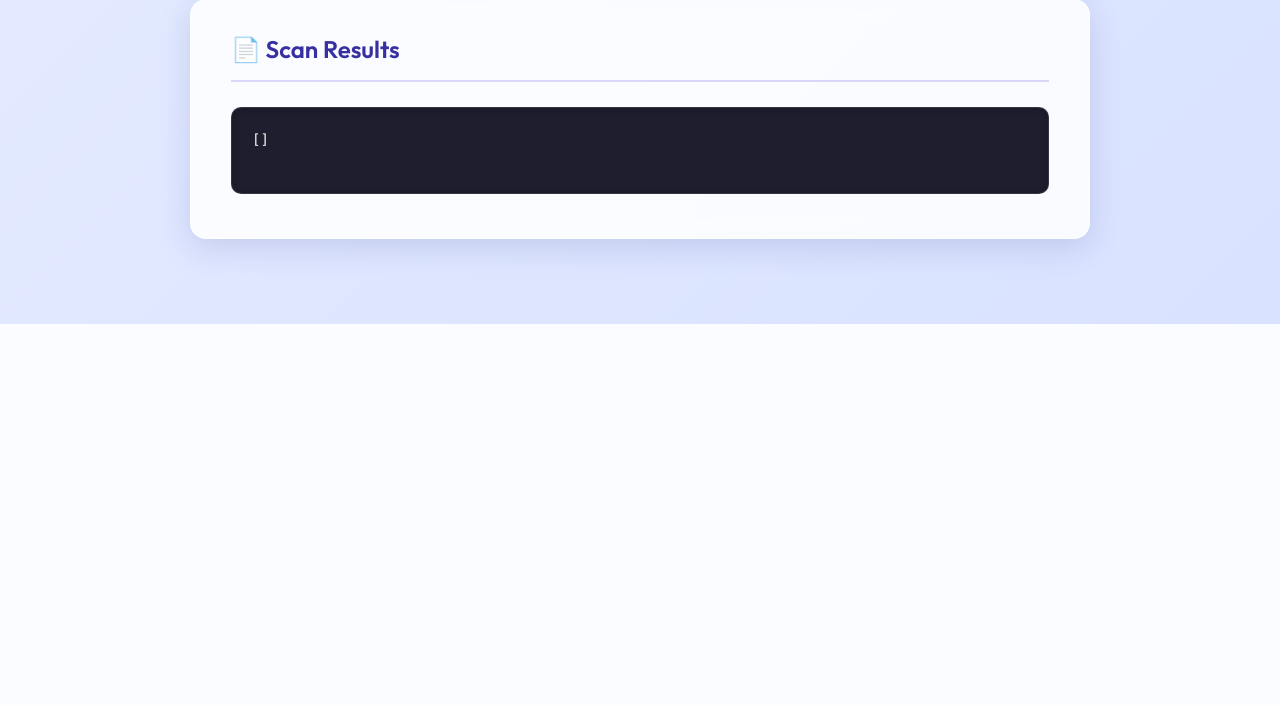
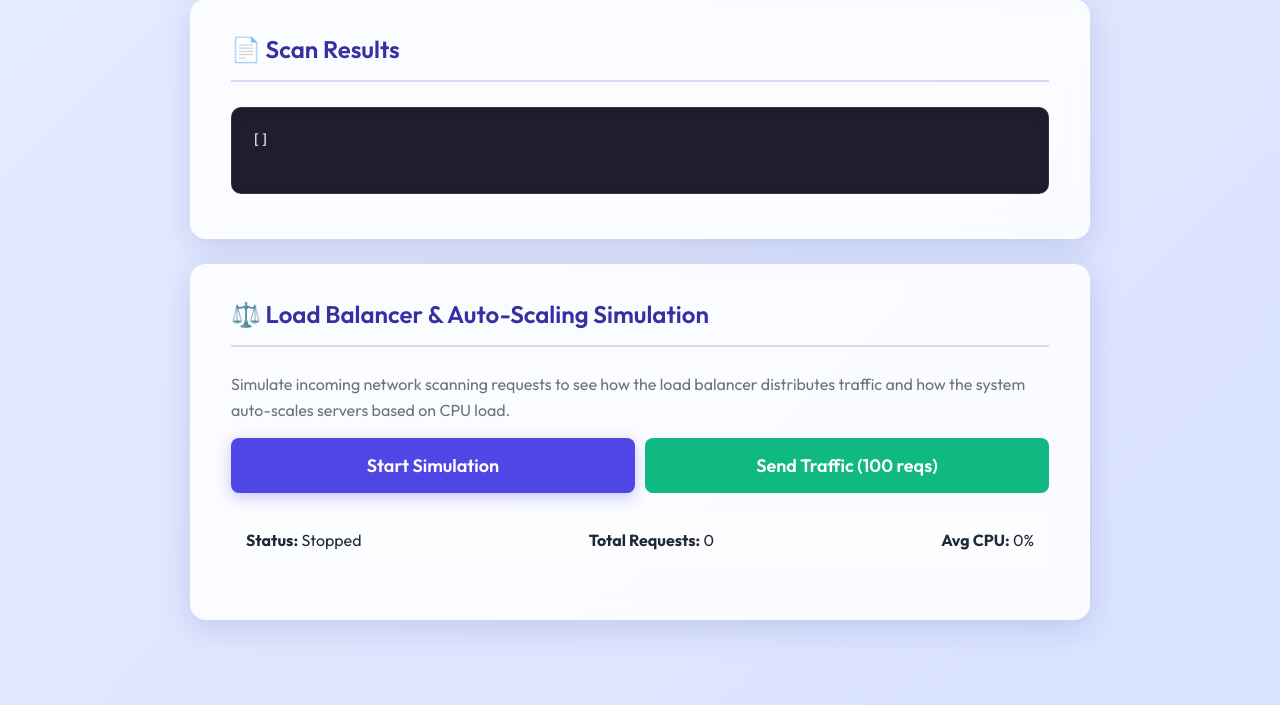
Before and after one commit to UzairToor/Cloud-Based-Network-Scanner, a FastAPI app: page / in a window 1280 px wide. Shown: the part 2109-2814 px from the top of the page. Before the commit the page ends 2433 px from the top, so only its background shows below. Run offline with FastAPI, Linux system fonts and the light colour scheme.

Commit message:
Load Balancer and Scalling

```diff
--- a/main.py
+++ b/main.py
@@ -24,6 +24,8 @@ from database import engine
 from models import Base
 from models import Scan, Host, OpenPort
 from tasks import run_scan
+import asyncio
+from simulation import cluster_manager, simulation_loop
 
 # -------------------- App --------------------
 
@@ -35,6 +37,11 @@ app = FastAPI(
 
 # -------------------- Create DB Tables --------------------
 Base.metadata.create_all(bind=engine)
+
+# -------------------- Startup Event --------------------
+@app.on_event("startup")
+async def startup_event():
+    asyncio.create_task(simulation_loop())
 
 # -------------------- Static & Templates --------------------
 
@@ -167,3 +174,29 @@ def get_scan_results(
         "created_at": scan.created_at,
         "results": results
     }
+
+# -------------------- SIMULATION ENDPOINTS --------------------
+
+@app.get("/api/simulation/status")
+def sim_status():
+    return cluster_manager.get_status()
+
+@app.post("/api/simulation/start")
+def sim_start():
+    cluster_manager.is_running = True
+    return {"status": "started"}
+
+@app.post("/api/simulation/stop")
+def sim_stop():
+    cluster_manager.is_running = False
+    return {"status": "stopped"}
+
+class TrafficRequest(BaseModel):
+    connections: int = Field(..., gt=0)
+
+@app.post("/api/simulation/traffic")
+def sim_traffic(req: TrafficRequest):
+    if not cluster_manager.is_running:
+        raise HTTPException(status_code=400, detail="Simulation is not running")
+    cluster_manager.route_traffic(req.connections)
+    return {"status": "traffic sent", "connections": req.connections}
--- a/static/app.js
+++ b/static/app.js
@@ -207,3 +207,97 @@ async function fetchResults() {
         displayMessage(err.message, "error");
     }
 }
+
+/* ---------- SIMULATION LOGIC ---------- */
+let simPollInterval = null;
+let isSimRunning = false;
+
+async function toggleSimulation() {
+    const btn = document.getElementById("simStartBtn");
+    const trafficBtn = document.getElementById("simTrafficBtn");
+
+    try {
+        if (!isSimRunning) {
+            await fetch("/api/simulation/start", { method: "POST" });
+            isSimRunning = true;
+            btn.innerText = "Stop Simulation";
+            btn.style.background = "#ef4444"; // Red
+            trafficBtn.disabled = false;
+
+            // Start polling
+            if (!simPollInterval) {
+                simPollInterval = setInterval(fetchSimStatus, 2000);
+            }
+        } else {
+            await fetch("/api/simulation/stop", { method: "POST" });
+            isSimRunning = false;
+            btn.innerText = "Start Simulation";
+            btn.style.background = "var(--primary-color)";
+            trafficBtn.disabled = true;
+
+            if (simPollInterval) {
+                clearInterval(simPollInterval);
+                simPollInterval = null;
+            }
+            document.getElementById("simStatusText").innerText = "Stopped";
+        }
+    } catch (e) {
+        console.error("Simulation toggle error", e);
+    }
+}
+
+async function sendTraffic() {
+    try {
+        await fetch("/api/simulation/traffic", {
+            method: "POST",
+            headers: { "Content-Type": "application/json" },
+            body: JSON.stringify({ connections: 100 })
+        });
+    } catch (e) {
+        console.error("Simulation traffic error", e);
+    }
+}
+
+async function fetchSimStatus() {
+    try {
+        const response = await fetch("/api/simulation/status");
+        if (!response.ok) return;
+        const data = await response.json();
+
+        // Update Stats
+        document.getElementById("simStatusText").innerText = data.is_running ? "Running 🟢" : "Stopped 🔴";
+        document.getElementById("simTotalReqs").innerText = data.total_requests;
+        document.getElementById("simAvgCpu").innerText = data.average_cpu + "%";
+
+        // Render Servers
+        const grid = document.getElementById("simServersGrid");
+        grid.innerHTML = ""; // Clear existing
+
+        data.servers.forEach(server => {
+            const cpuColor = server.cpu > 80 ? "#ef4444" : (server.cpu > 50 ? "#f59e0b" : "var(--primary-color)");
+            const memColor = server.memory > 80 ? "#ef4444" : "var(--secondary-color)";
+
+            const card = document.createElement("div");
+            card.className = "server-card";
+            card.innerHTML = `
+                <h4>${server.id}</h4>
+                <div class="server-stat"><span>Conns:</span> <strong>${server.connections}</strong></div>
+                <div class="server-stat"><span>CPU:</span> <span>${server.cpu}%</span></div>
+                <div class="progress-bg">
+                    <div class="progress-bar" style="width: ${server.cpu}%; background: ${cpuColor}"></div>
+                </div>
+                <div class="server-stat"><span>RAM:</span> <span>${server.memory}%</span></div>
+                <div class="progress-bg">
+                    <div class="progress-bar" style="width: ${server.memory}%; background: ${memColor}"></div>
+                </div>
+                <div class="server-stat" style="margin-top:10px; font-size:0.8rem; color:#6b7280;">
+                    Storage: ${server.free_storage}GB free / ${server.total_storage}GB
+                </div>
+            `;
+            grid.appendChild(card);
+        });
+
+    } catch (e) {
+        console.error("Simulation status fetch error", e);
+    }
+}
--- a/static/style.css
+++ b/static/style.css
@@ -255,3 +255,56 @@ pre {
 @keyframes spin {
     to { transform: rotate(360deg); }
 }
+
+/* ---------- SIMULATION ---------- */
+.sim-grid {
+    display: grid;
+    grid-template-columns: repeat(auto-fill, minmax(200px, 1fr));
+    gap: 15px;
+    margin-top: 15px;
+}
+
+.server-card {
+    background: #fff;
+    border: 1px solid rgba(0,0,0,0.1);
+    border-radius: 8px;
+    padding: 15px;
+    box-shadow: 0 2px 5px rgba(0,0,0,0.05);
+    transition: all 0.3s ease;
+    animation: fadeIn 0.5s ease;
+}
+
+.server-card h4 {
+    margin: 0 0 10px 0;
+    color: var(--primary-dark);
+    font-size: 1.1rem;
+    border-bottom: 1px solid #eee;
+    padding-bottom: 5px;
+}
+
+.server-stat {
+    font-size: 0.9rem;
+    margin-bottom: 5px;
+    display: flex;
+    justify-content: space-between;
+}
+
+.progress-bg {
+    background: #e5e7eb;
+    border-radius: 4px;
+    height: 8px;
+    width: 100%;
+    margin-bottom: 8px;
+    overflow: hidden;
+}
+
+.progress-bar {
+    height: 100%;
+    background: var(--primary-color);
+    transition: width 0.3s ease, background-color 0.3s ease;
+}
+
+@keyframes fadeIn {
+    from { opacity: 0; transform: translateY(10px); }
+    to { opacity: 1; transform: translateY(0); }
+}
--- a/templates/index.html
+++ b/templates/index.html
@@ -4,7 +4,7 @@
     <meta charset="UTF-8">
     <meta name="viewport" content="width=device-width, initial-scale=1.0">
     <title>Cloud Based Network Scanner</title>
-    <link rel="stylesheet" href="/static/style.css">
+    <link rel="stylesheet" href="/static/style.css?v=2">
 </head>
 <body>
 
@@ -116,8 +116,29 @@
 []
         </pre>
     </div>
+
+    <!-- Simulation Dashboard -->
+    <div class="card" id="simCard">
+        <h2>⚖️ Load Balancer & Auto-Scaling Simulation</h2>
+        <p style="color: var(--text-muted); margin-bottom: 15px;">Simulate incoming network scanning requests to see how the load balancer distributes traffic and how the system auto-scales servers based on CPU load.</p>
+
+        <div class="sim-controls" style="display: flex; gap: 10px; margin-bottom: 20px;">
+            <button id="simStartBtn" onclick="toggleSimulation()" style="flex: 1;">Start Simulation</button>
+            <button id="simTrafficBtn" onclick="sendTraffic()" style="flex: 1; background: var(--secondary-color);" disabled>Send Traffic (100 reqs)</button>
+        </div>
+
+        <div class="sim-stats" style="display: flex; justify-content: space-between; margin-bottom: 20px; padding: 15px; background: rgba(255,255,255,0.5); border-radius: 8px;">
+            <div><strong>Status:</strong> <span id="simStatusText">Stopped</span></div>
+            <div><strong>Total Requests:</strong> <span id="simTotalReqs">0</span></div>
+            <div><strong>Avg CPU:</strong> <span id="simAvgCpu">0%</span></div>
+        </div>
+
+        <div id="simServersGrid" class="sim-grid">
+            <!-- Server cards will be injected here -->
+        </div>
+    </div>
 </div>
 
-<script src="/static/app.js"></script>
+<script src="/static/app.js?v=2"></script>
 </body>
 </html>
```
Also changed, not shown: simulation.py (added, +125 -0 lines).
